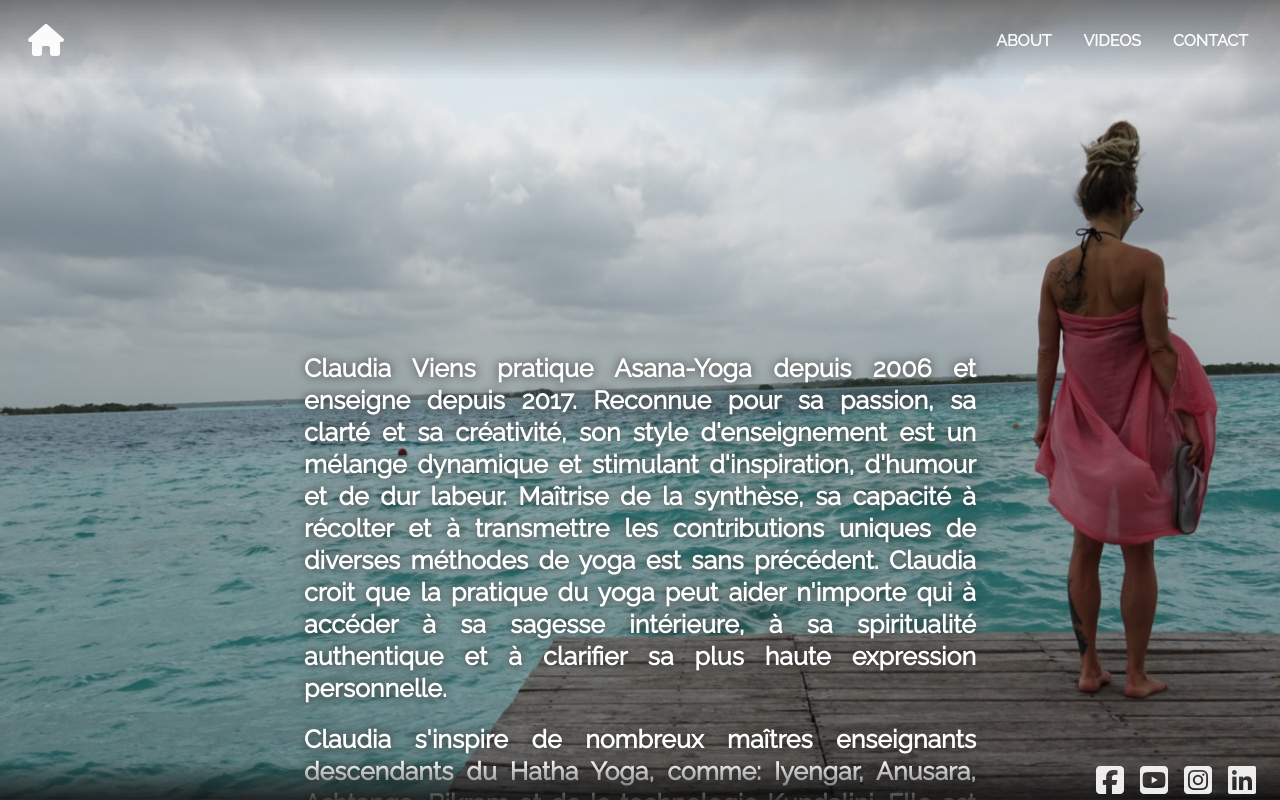
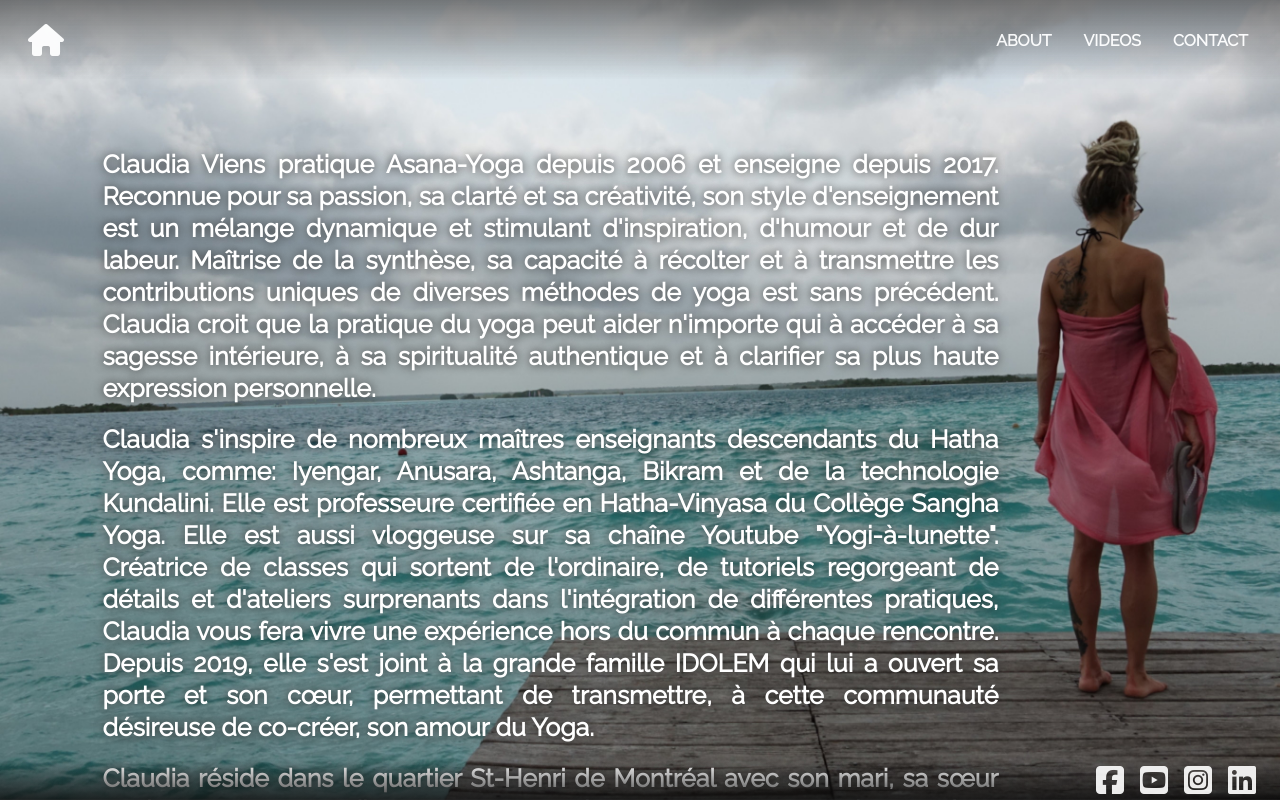
Before and after one commit to notayogilee/yogi-a-lunette-react, a React (Create React App) app: page /about in a window 1280 px wide. Shown: the top 800 px of the page. Built offline with nearby package versions, Linux system fonts and the light colour scheme.

Commit message:
fix some responsive issues about and video page

```diff
--- a/src/components/About.scss
+++ b/src/components/About.scss
@@ -1,7 +1,7 @@
 .about-container {
   position: relative;
   width: 100%;
-  height: 100vh;
+  height: 100%;
 
   img {
     position: fixed;
@@ -13,10 +13,8 @@
     position: absolute;
     top: 50%;
     left: 50%;
-    transform: translate(-60%, -50%);
+    transform: translate(-60%, 20%);
     width: 70%;
-    height: 100%;
-    // padding-top: 3rem;
 
     p {
       color: #fff;
@@ -29,21 +27,32 @@
   }
 }
 
-@media (min-width: 1024px) and (max-width: 1300px) {
+@media (max-width: 767px) {
   .about-container {
+    height: 100vh;
     .about-text {
-      transform: translate(-50%, -20%);
-      padding: 7rem;
-      // height: 70%;
+      width: 100%;
+      height: 100%;
     }
   }
 }
 
-@media (min-width: 768px) and (max-width: 1024px) {
+@media (max-width: 768px) {
   .about-container {
     .about-text {
+      transform: translate(-50%, -35%);
       padding: 4rem 1rem 4rem 1rem;
-      margin-top: 30%;
+      margin-top: 40%;
+    }
+  }
+}
+
+@media (max-width: 1024px) {
+  .about-container {
+    .about-text {
+      transform: translate(-60%, -30%);
+      padding: 4rem 1rem 4rem 1rem;
+      margin-top: 40%;
     }
   }
 }
--- a/src/components/Videos.js
+++ b/src/components/Videos.js
@@ -6,7 +6,6 @@ import './Videos.scss';
 
 const Videos = () => {
 
-  // const [loading, setLoading] = useState(false);
   const [type, setType] = useState("");
   const [currentPage, setCurrentPage] = useState(1);
   const [videosPerPage, setVideosPerPage] = useState(2);
--- a/src/components/Videos.scss
+++ b/src/components/Videos.scss
@@ -28,7 +28,7 @@
   width: 100%;
   height: 100%;
   background: rgb(138, 172, 168);
-  padding: 5rem 1rem 1rem 1rem;
+  padding: 3rem 1rem 1rem 1rem;
   justify-content: center;
   align-items: center;
 
@@ -71,7 +71,7 @@
       font-size: 25px;
       font-weight: 400;
       width: 560px;
-      height: 340px;
+      height: 240px;
       text-align: justify;
       padding: 1rem 0 1rem 0;
       color: #fff;
@@ -110,7 +110,7 @@
 
 @media (max-width: 1024px) {
   .video-container {
-    padding: 2rem 1rem 2rem 1rem;
+    padding: 2rem 1rem 0 1rem;
 
     height: 100%;
     width: 100%;
@@ -124,6 +124,10 @@
       width: 100%;
       height: 100%;
       justify-content: center;
+
+      .paragraph {
+        height: auto;
+      }
     }
   }
 }
@@ -146,6 +150,7 @@
 
       .paragraph {
         width: 280px;
+        height: auto;
         text-align: center;
       }
     }
```
